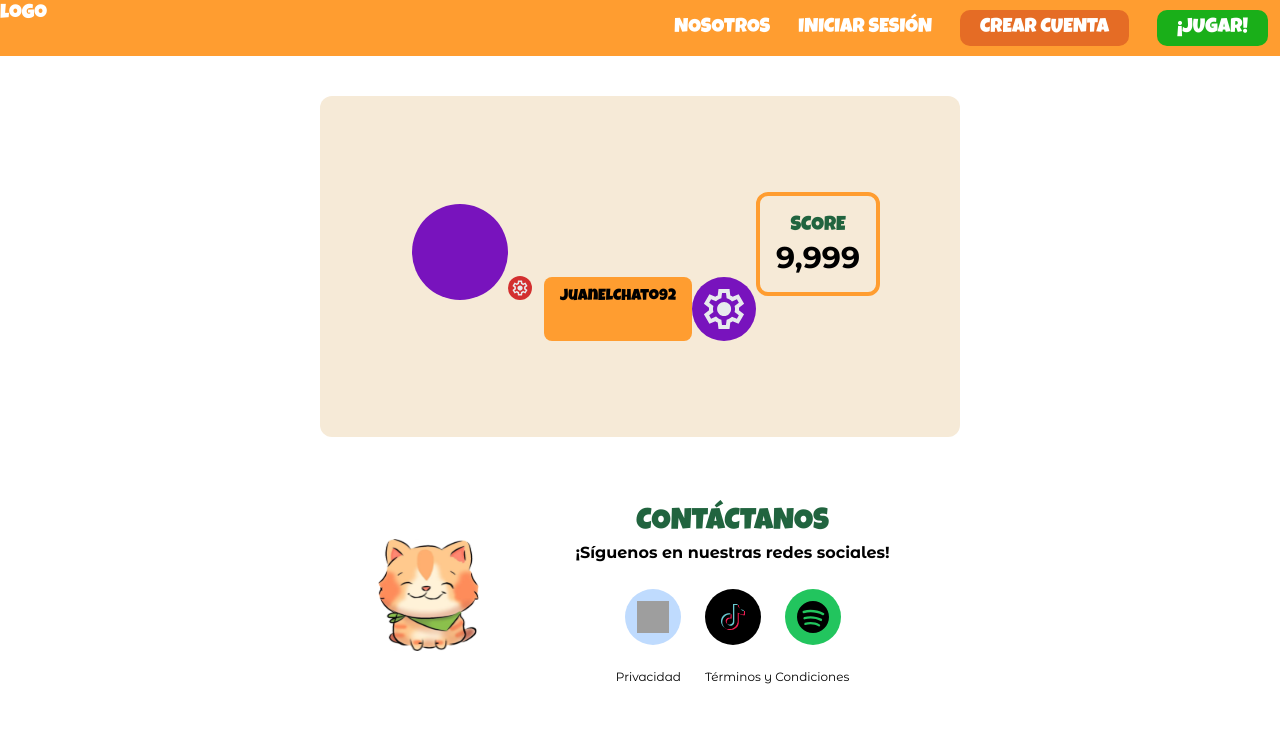
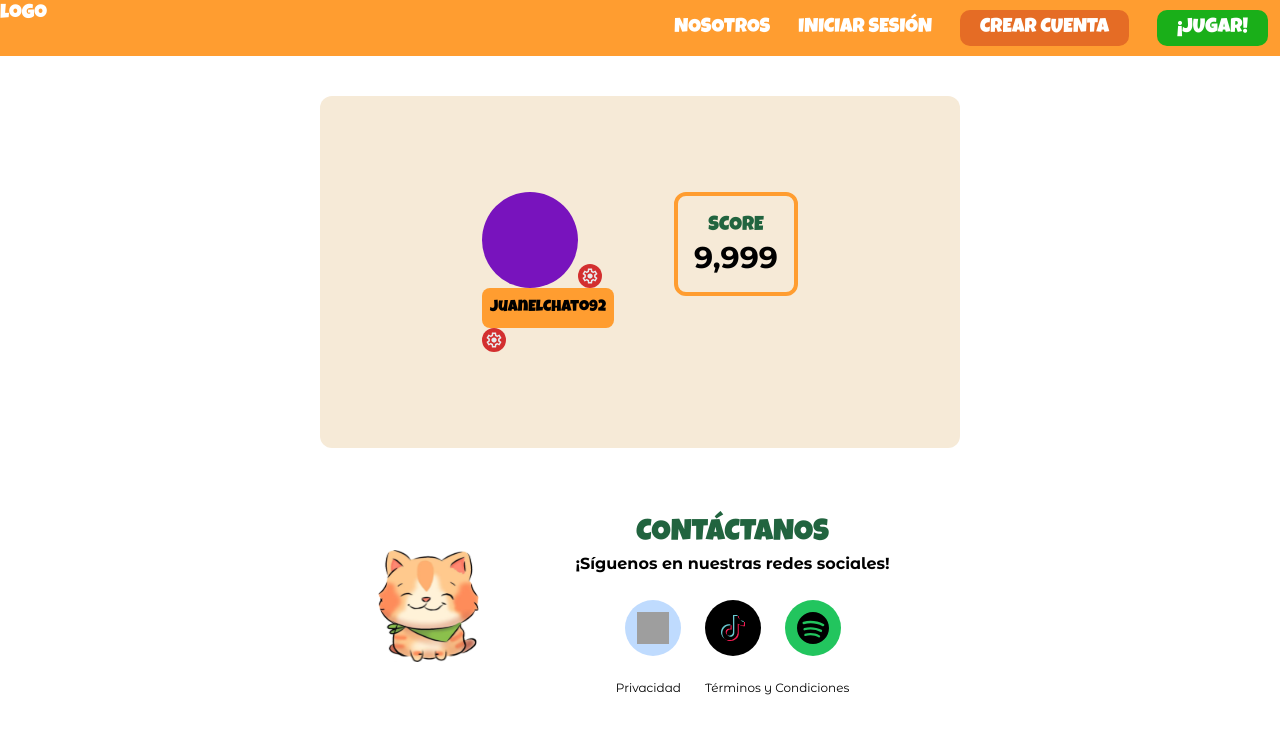
Before and after one commit to Randomlandia/frontend, a Next.js app: page /user in a window 1280 px wide. Shown: the top 734 px of the page. Built offline with nearby package versions, Linux system fonts and the light colour scheme; grey boxes are pictures that could not be loaded; a web font is replaced by a local one.

Commit message:
fixing avatar comp

```diff
--- a/components/Avatar.jsx
+++ b/components/Avatar.jsx
@@ -2,7 +2,7 @@ export default function Avatar() {
   return (
     <div className="">
       {/* RANDY ICON FOR USER DEFAULT ONLY + SETTING ICON */}
-      <div className="inline-flex p-3">
+      <div className="grid grid-cols-2">
         <div className="rounded-full bg-lifeL size-24"></div>
         <div className="content-end">
           <img src="/icon_redsetting.svg" alt="setting" className="h-6 w-6 " />
@@ -10,12 +10,12 @@ export default function Avatar() {
       </div>
 
       {/* CARD USER NAME + SETTING ICON */}
-      <div className="inline-flex">
-        <div className="bg-lorange rounded-lg py-2 px-4 text-center">
+      <div className="">
+        <div className="bg-lorange rounded-lg p-2 w-fit">
           <p className="font-lucky text-black">JuanElChato92</p>
         </div>
         <div className="content-end">
-          <img src="/icon_purplesetting.svg" alt="setting" />
+          <img src="/icon_redsetting.svg" alt="setting" className="h-6 w-6 " />
         </div>
       </div>
     </div>
```
